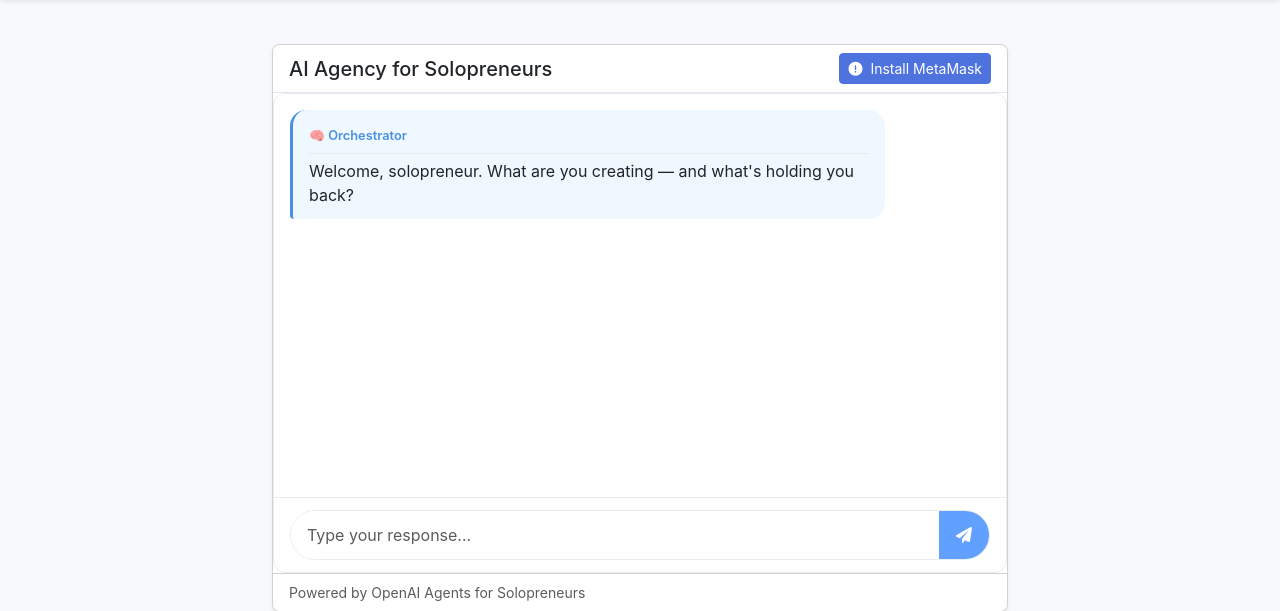
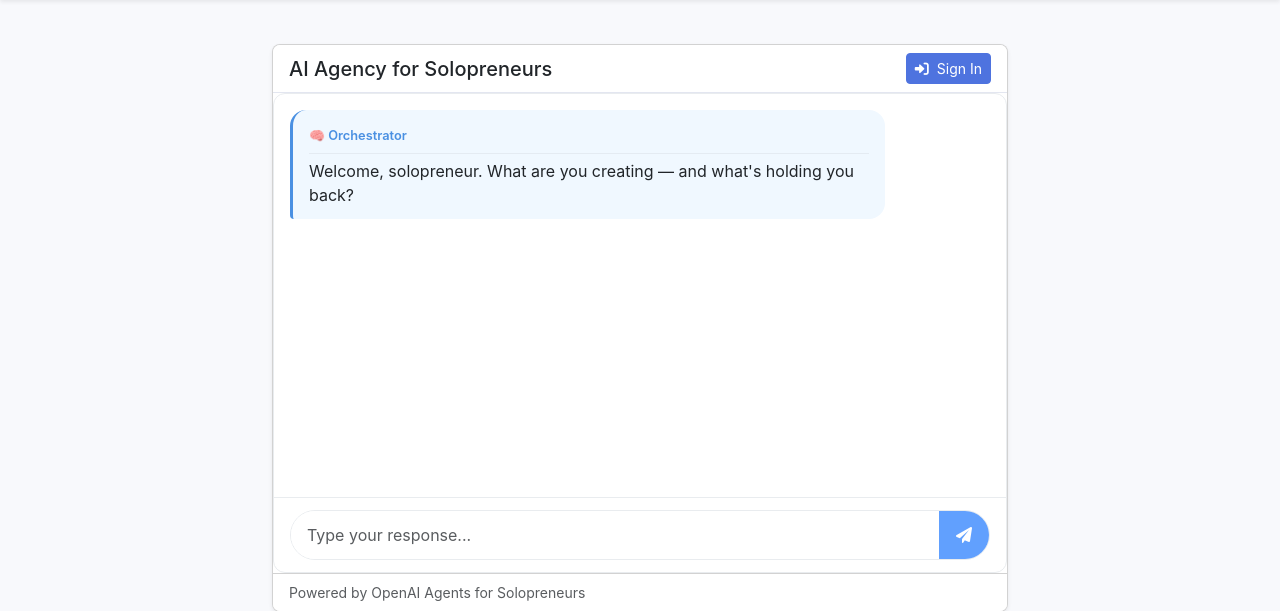
Before and after one commit to indrad3v4/Missiora, a Flask app: page /narrative-chat in a window 1280 px wide. Shown: the part 59-670 px from the top of the page. Run offline with Flask 3, Linux system fonts and the light colour scheme; some libraries are stand-ins or nearby versions.

Commit message:
Replace MetaMask connection with standard authentication for wider access
Removes MetaMask dependency and implements Replit Auth for broader user accessibility.

Replit-Commit-Author: Agent
Replit-Commit-Session-Id: 5e20cd89-8b96-4f0d-a31a-a28509d25e68
Replit-Commit-Screenshot-Url: https://storage.googleapis.com/screenshot-production-us-central1/37c5e379-3adb-4451-84a6-c35c22e5908e/102e68c5-5c14-42eb-8583-608b4e8f8e53.jpg

```diff
--- a/static/js/components/ChatComponent.js
+++ b/static/js/components/ChatComponent.js
@@ -28,7 +28,7 @@ export default {
             <input
               type="text"
               v-model="userInput"
-              :disabled="isTyping || requireMetaMask"
+              :disabled="isTyping || requireAuth"
               class="form-control"
               placeholder="Type your response..."
               ref="inputField"
@@ -36,7 +36,7 @@ export default {
             <button
               type="submit"
               class="btn btn-primary"
-              :disabled="isTyping || !userInput || requireMetaMask"
+              :disabled="isTyping || !userInput || requireAuth"
             >
               <i class="fas fa-paper-plane"></i>
             </button>
@@ -47,20 +47,20 @@ export default {
         <div v-if="freeMessagesRemaining !== null && freeMessagesRemaining <= 2" class="message-limit-warning">
           <span v-if="freeMessagesRemaining === 0">
             You've reached the free message limit.
-            <button @click="connectMetaMask" class="btn btn-sm btn-outline-primary">Connect with MetaMask</button>
+            <a href="/auth/options" class="btn btn-sm btn-outline-primary">Sign In</a>
             to continue.
           </span>
           <span v-else>
             You have {{ freeMessagesRemaining }} free {{ freeMessagesRemaining === 1 ? 'message' : 'messages' }} remaining.
-            <button @click="connectMetaMask" class="btn btn-sm btn-outline-primary">Connect with MetaMask</button>
+            <a href="/auth/options" class="btn btn-sm btn-outline-primary">Sign In</a>
             for unlimited access.
           </span>
         </div>
 
-        <!-- MetaMask connection required message -->
-        <div v-if="requireMetaMask" class="metamask-required-message">
-          <p>Free message limit reached. Please connect with MetaMask to continue.</p>
-          <button @click="connectMetaMask" class="btn btn-primary">Connect with MetaMask</button>
+        <!-- Authentication required message -->
+        <div v-if="requireAuth" class="auth-required-message">
+          <p>Free message limit reached. Please sign in to continue.</p>
+          <a href="/auth/options" class="btn btn-primary">Sign In</a>
         </div>
       </div>
     </div>
@@ -72,29 +72,16 @@ export default {
       userInput: '',
       isTyping: false,
       freeMessagesRemaining: null,
-      requireMetaMask: false,
+      requireAuth: false,
       isAuthenticated: false,
-      userAddress: null
+      userId: null
     }
   },
 
   mounted() {
     this.startConversation();
-    // Check if MetaMask is already connected
-    this.checkMetaMaskConnection();
-
-    // Listen for MetaMask connection events
-    window.addEventListener('metamaskConnected', (event) => {
-      this.isAuthenticated = true;
-      this.userAddress = event.detail.address;
-      // Add authentication success message
-      this.addMessage({
-        id: Date.now(),
-        role: 'agent',
-        agent: 'OrchestratorAgent',
-        text: "Great! You're now connected with MetaMask. You have unlimited access to the AI agency. How else can I help you today?"
-      });
-    });
+    // Check if user is already authenticated
+    this.checkAuthStatus();
   },
 
   methods: {
@@ -106,8 +93,7 @@ export default {
           method: 'POST',
           headers: { 'Content-Type': 'application/json' },
           body: JSON.stringify({
-            start: true,
-            address: this.userAddress
+            start: true
           })
         });
 
@@ -139,7 +125,7 @@ export default {
     },
 
     async sendMessage() {
-      if (!this.userInput.trim() || this.requireMetaMask) return;
+      if (!this.userInput.trim() || this.requireAuth) return;
 
       const userMessage = this.userInput.trim();
       this.userInput = '';
--- a/templates/narrative_chat.html
+++ b/templates/narrative_chat.html
@@ -14,9 +14,9 @@
                 <div class="card-header d-flex justify-content-between align-items-center">
                     <h5 class="mb-0">AI Agency for Solopreneurs</h5>
                     {% if not current_user.is_authenticated %}
-                    <button id="connectMetaMaskBtn" class="btn btn-primary btn-sm">
-                        <i class="fas fa-wallet me-2"></i>Connect with MetaMask
-                    </button>
+                    <a href="{{ url_for('auth_options') }}" class="btn btn-primary btn-sm">
+                        <i class="fas fa-sign-in-alt me-2"></i>Sign In
+                    </a>
                     {% endif %}
                 </div>
                 <div class="card-body p-0">
@@ -52,32 +52,5 @@
 </script>
 <script type="module" src="{{ url_for('static', filename='js/vue-app.js') }}"></script>
 
-<!-- MetaMask Integration -->
-<script>
-    document.addEventListener('DOMContentLoaded', function() {
-        // Check if Web3 is injected by MetaMask
-        if (typeof window.ethereum !== 'undefined') {
-            console.log('MetaMask is installed!');
-
-            // Check if already connected
-            if (ethereum.selectedAddress) {
-                const btn = document.getElementById('connectMetaMaskBtn');
-                if (btn) {
-                    btn.innerHTML = `<i class="fas fa-check-circle me-2"></i>Connected: ${ethereum.selectedAddress.substring(0, 6)}...${ethereum.selectedAddress.substring(38)}`;
-                    btn.classList.remove('btn-primary');
-                    btn.classList.add('btn-success');
-                }
-            }
-        } else {
-            console.log('MetaMask is not installed');
-            const btn = document.getElementById('connectMetaMaskBtn');
-            if (btn) {
-                btn.innerHTML = '<i class="fas fa-exclamation-circle me-2"></i>Install MetaMask';
-                btn.addEventListener('click', () => {
-                    window.open('https://metamask.io/download.html', '_blank');
-                });
-            }
-        }
-    });
-</script>
+<!-- Authentication integration removed - using Replit Auth -->
 {% endblock %}
```
Also changed, not shown: attached_assets/Screen Shot 2025-06-07 at 16.06.07.png (added).
